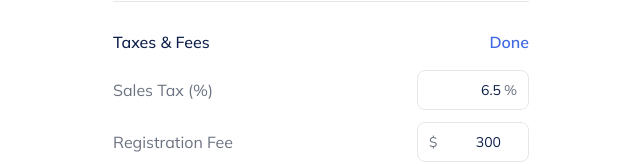
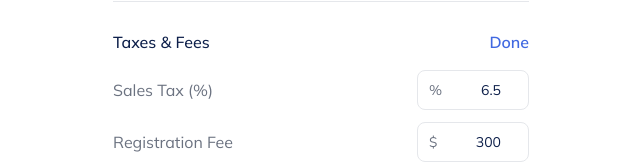
Before and after one commit to wilsskin/CarGurus-FinanceCalculator, a React (Vite) app: page / in a window 1280 px wide. Both pictures are taken after a click on the button "Edit". Shown: the part 1111-1275 px from the top of the page, without its empty margins (319-959 px from the left). Built offline with nearby package versions, Linux system fonts and the light colour scheme.

Commit message:
small fixes

```diff
--- a/src/components/finance/AdjustmentSuggestions.tsx
+++ b/src/components/finance/AdjustmentSuggestions.tsx
@@ -74,7 +74,7 @@ const AdjustmentSuggestions: React.FC = () => {
         </div>
       </div>
       {paymentGoal && monthlyPayment > paymentGoal && <p className="text-sm font-medium text-muted-foreground mb-2">
-        Current: {formatCurrency(monthlyPayment)}/month · Goal: {formatCurrency(paymentGoal)}/month
+        Current: {formatCurrency(monthlyPayment)}/month
         </p>}
       {!goalAchieved && (
         <ul className="space-y-2">
--- a/src/components/finance/sections/CarCost.tsx
+++ b/src/components/finance/sections/CarCost.tsx
@@ -87,16 +87,16 @@ const CarCost: React.FC = () => {
                 <div className="flex justify-between items-center">
                   <span className="text-body text-muted-foreground">Sales Tax (%)</span>
                   <div className="relative w-28">
+                    <span className="absolute left-3 top-1/2 -translate-y-1/2 text-muted-foreground text-sm">%</span>
                     <Input
                       type="number"
                       value={taxesAndFees.taxRate}
                       onChange={handleTaxRateChange}
-                      className="h-10 px-3 text-right text-sm"
+                      className="h-10 pl-7 pr-3 text-right text-sm"
                       min="0"
                       max="100"
                       step="0.1"
                     />
-                    <span className="absolute right-3 top-1/2 -translate-y-1/2 text-muted-foreground text-sm">%</span>
                   </div>
                 </div>
 
--- a/src/components/finance/sections/VehicleInfo.tsx
+++ b/src/components/finance/sections/VehicleInfo.tsx
@@ -25,7 +25,7 @@ const VehicleInfo: React.FC = () => {
           <div className="text-caption text-muted-foreground mb-1">
             Used · 25,000 mi
           </div>
-          <div className="text-[20px] font-bold text-foreground mb-2">
+          <div className="text-[20px] font-bold text-foreground mb-0.5">
             {formatCurrency(state.carPrice)}
           </div>
           <span className="text-caption text-primary font-medium">View details</span>
```
